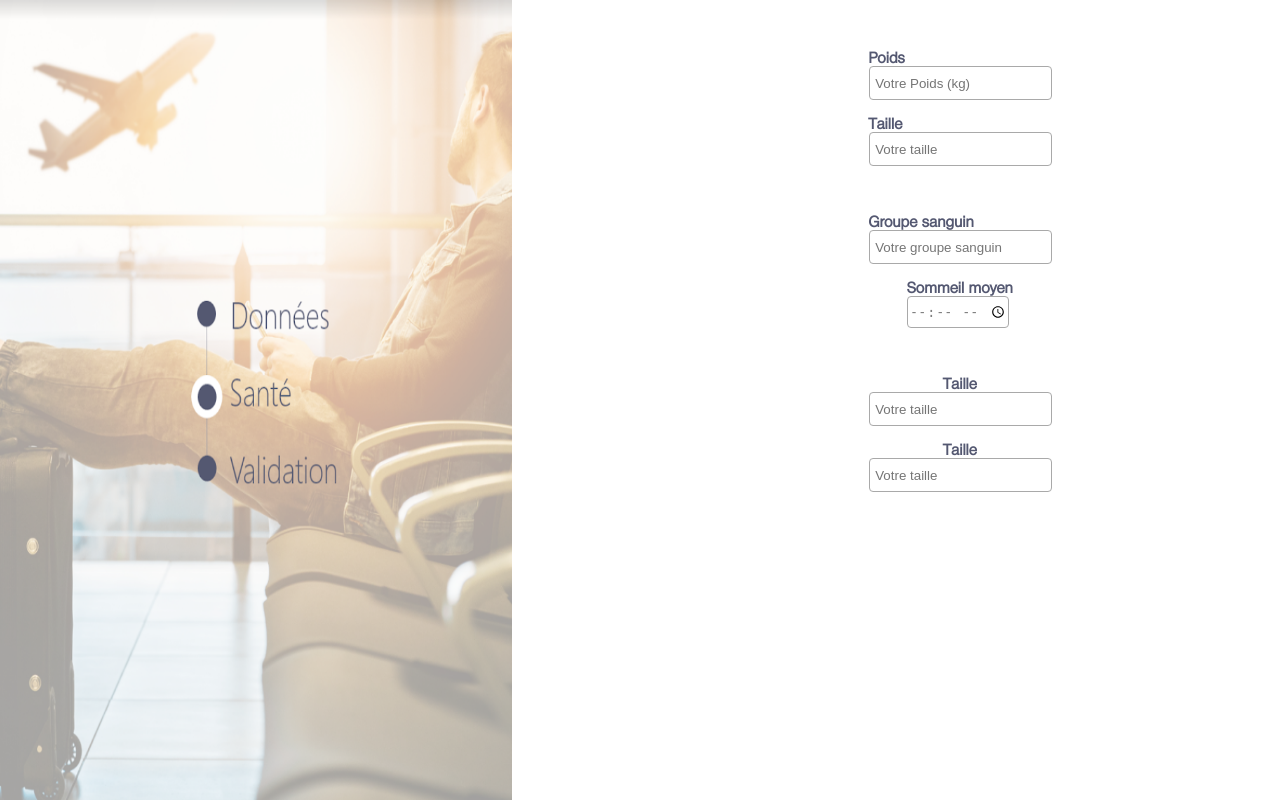
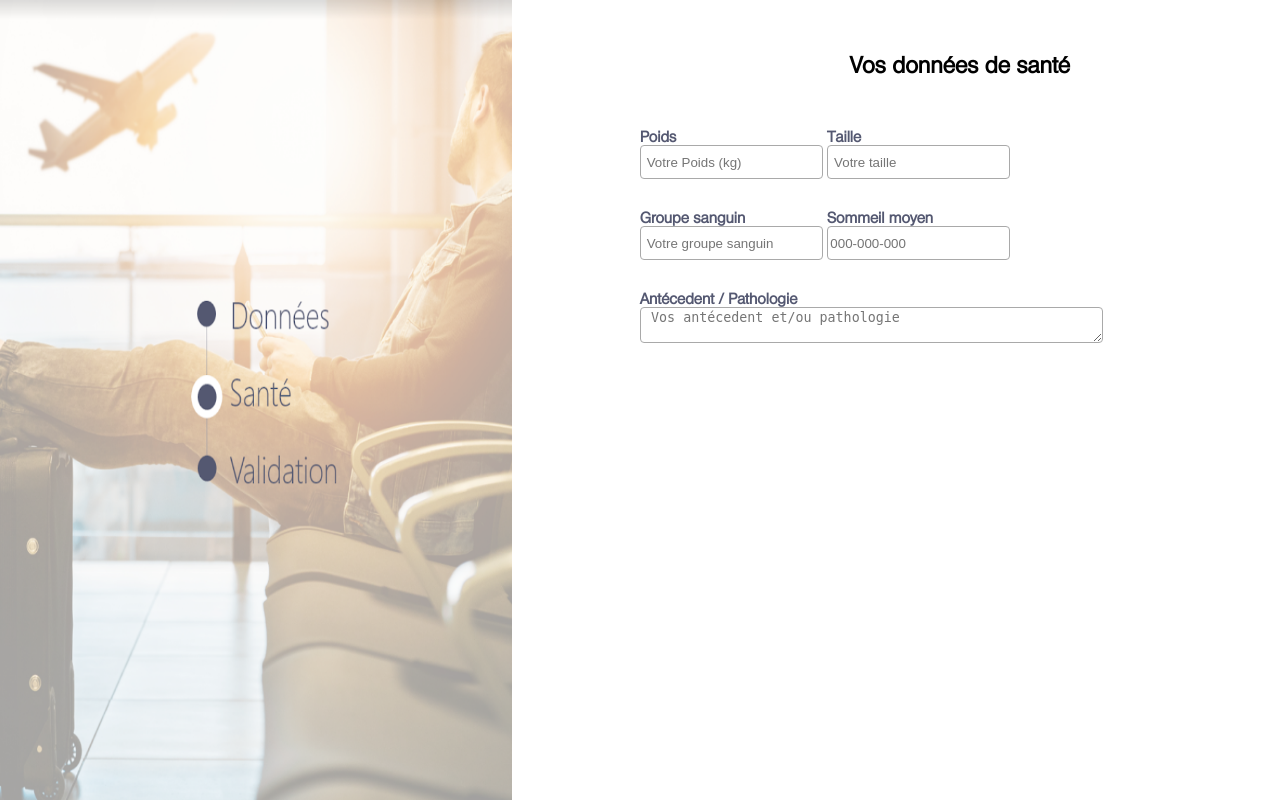
Before and after one commit to bleubidon/APP-G3A, a PHP site: page /test.php in a window 1280 px wide. Run offline with PHP 8.4, Linux system fonts and the light colour scheme.

Commit message:
mod. page test

```diff
--- a/stylesheets/Stylesheet_Login.css
+++ b/stylesheets/Stylesheet_Login.css
@@ -47,9 +47,12 @@ div1 { text-align: center;}
 div2 { text-align: center; width: 100%;}
 div3 { float: right; width: 7%;}
 div2 , div3 { display: inline-block; float: bottom;}
-div4 {text-align: left; display: inline-block;}
-div5 {text-align: left; display: inline-block;}
+div4, div5 {text-align: left; display: inline-block;}
+div6, div7 {text-align: left; display: inline-block;}
+div8 {text-align: left;}
 #divRet{ text-align: center; width: 100%; float: bottom;}
+h1 {text-align: center;}
+
 
 #container { vertical-align: center; display: inline-block;}
 
--- a/test.php
+++ b/test.php
@@ -13,67 +13,62 @@
 <section id="sec2">
     <br><br>
     <div1>
+        <h1>Vos données de santé</h1>
+        <br>
+        <div4>
             <form action="page_accueil.php" method="post">
                 <p>
-                <div4>
                     <label for="Poids">Poids</label>
                     <br>
                     <input type="number" name="poids" id="poids" placeholder=" Votre Poids (kg)" size="20"/>
-                </div4>
                 </p>
             </form>
+        </div4>
 
+        <div5>
             <form action="page_accueil.php" method="post">
                 <p>
-                <div4>
                     <label for="mail">Taille</label>
                     <br>
                     <input type="text" name="taille" id="taille" placeholder=" Votre taille" size="20"/>
-                </div4>
                 </p>
             </form>
+        </div5>
+
         <br>
 
+        <div6>
             <form action="page_accueil.php" method="post">
                 <p>
-                <div5>
                     <label for="mail">Groupe sanguin</label>
                     <br>
                     <input type="text" name="gsang" id="gsang" placeholder=" Votre groupe sanguin" size="20"/>
-                </div5>
                 </p>
             </form>
+        </div6>
 
+
+        <div7>
             <form action="page_accueil.php" method="post">
                 <p>
-                <div5>
                     <label for="mail">Sommeil moyen</label>
                     <br>
-                    <input type="time" name="sommeil" id="duréeSommeil" placeholder=" " size="35"/>
-                </div5>
+                    <input type="text" name="sommeil" id="duréeSommeil" size="20" placeholder="000-000-000"/>
                 </p>
             </form>
+        </div7>
+
         <br>
 
+        <div8>
             <form action="page_accueil.php" method="post">
                 <p>
-                <div6>
-                    <label for="mail">Taille</label>
+                    <label for="mail">Antécedent / Pathologie</label>
                     <br>
-                    <input name="taille" id="taille" placeholder=" Votre taille" rows="5" cols="50"></input>
-                </div6>
+                    <textarea name="taille" id="taille" placeholder=" Vos antécedent et/ou pathologie" cols="55" rows="5"></textarea>
                 </p>
             </form>
-
-        <form action="page_accueil.php" method="post">
-            <p>
-                <div6>
-                    <label for="mail">Taille</label>
-                    <br>
-                    <input name="taille" id="taille" placeholder=" Votre taille" rows="5" cols="50"></input>
-                </div6>
-            </p>
-        </form>
+        </div8>
     </div1>
 </section>
 </body>
```
Lines whose indentation alone changed are shown as unchanged.
